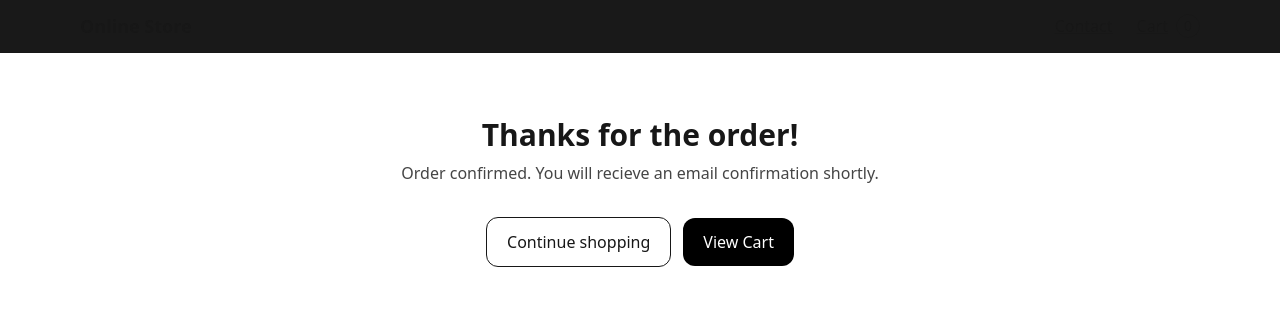
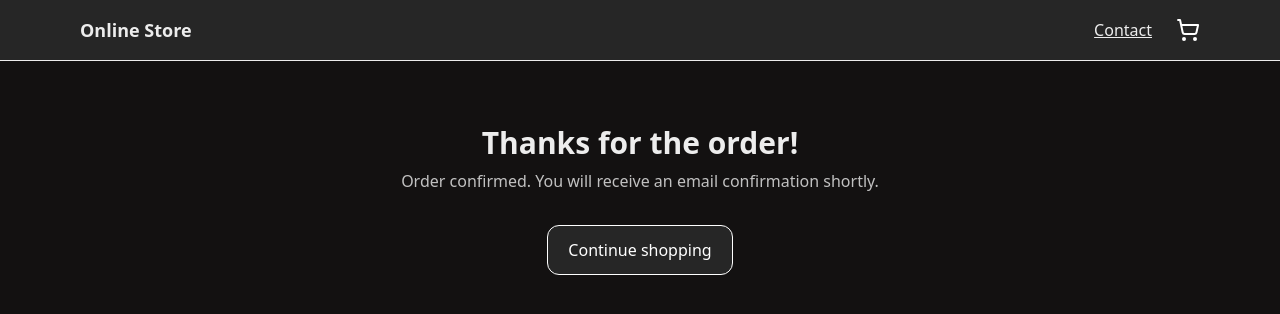
Before and after one commit to NoroffFEU/jsfw-2025-v1-stein-jsframeworks, a Next.js app in the folder online-store/online-store-next/: page /checkout/success in a window 1280 px wide. Shown: the top 314 px of the page. Built offline with nearby package versions, Linux system fonts and the light colour scheme.

Commit message:
Final fixes before delivery of assignment.

```diff
--- a/online-store/online-store-next/package.json
+++ b/online-store/online-store-next/package.json
@@ -15,6 +15,7 @@
   },
   "dependencies": {
     "@hookform/resolvers": "^5.2.1",
+    "lucide-react": "^0.544.0",
     "next": "15.5.0",
     "react": "19.1.0",
     "react-dom": "19.1.0",
--- a/online-store/online-store-next/postcss.config.mjs
+++ b/online-store/online-store-next/postcss.config.mjs
@@ -1,5 +1,6 @@
-export default {
+const config = {
   plugins: {
     "@tailwindcss/postcss": {},
   },
-}
+};
+export default config;
--- a/online-store/online-store-next/src/app/cart/page.tsx
+++ b/online-store/online-store-next/src/app/cart/page.tsx
@@ -99,7 +99,7 @@ export default function CartPage() {
         </div>
         <Link
           href="/checkout/success"
-          className="rounded-xl bg-black px-5 py-3 text-white hover:bg-neutral-800"
+          className="rounded-xl bg-neutral-800 px-5 py-3 text-white hover:bg-neutral-600"
         >
           Checkout
         </Link>
--- a/online-store/online-store-next/src/app/checkout/success/page.tsx
+++ b/online-store/online-store-next/src/app/checkout/success/page.tsx
@@ -1,39 +1,37 @@
 
 "use client";
 
-import { useEffect } from "react";
+import { useEffect, useRef } from "react";
 import Link from "next/link";
 import { useCart } from "@/store/cart";
 import { toast } from "sonner";
 
 export default function SuccessPage() {
   const clear = useCart((s) => s.clear);
+  const fired = useRef(false); // guard against Strict Mode double-invoke
 
   useEffect(() => {
+    if (fired.current) return;
+    fired.current = true;
+
     clear();
-        toast.success("Checkout successful! Cart is cleared.");
-
+    // Use a stable id so duplicate calls update instead of stacking
+    toast.success("Checkout successful! Cart is cleared.", { id: "checkout-success" });
   }, [clear]);
 
   return (
     <main className="mx-auto max-w-3xl px-4 py-16 text-center">
       <h1 className="mb-2 text-3xl font-bold">Thanks for the order!</h1>
-        <p className="opacity-80">
-        Order confirmed. You will recieve an email confirmation shortly.
-        </p>
+      <p className="opacity-80">Order confirmed. You will receive an email confirmation shortly.</p>
 
       <div className="mt-8 flex items-center justify-center gap-3">
-        <Link href="/" className="rounded-xl border px-5 py-3 hover:bg-neutral-800">
+        <Link
+          href="/"
+          className="rounded-xl border px-5 py-3 bg-neutral-800 text-white hover:bg-neutral-700"
+        >
           Continue shopping
         </Link>
-        <Link
-          href="/cart"
-          className="rounded-xl bg-black px-5 py-3 text-white hover:bg-neutral-800"
-        >
-          View Cart
-        </Link>
       </div>
-
     </main>
-    )
+  );
 }
--- a/online-store/online-store-next/src/app/contact/page.tsx
+++ b/online-store/online-store-next/src/app/contact/page.tsx
@@ -3,6 +3,7 @@
 import { useForm } from "react-hook-form";
 import { z } from "zod";
 import { zodResolver } from "@hookform/resolvers/zod";
+import type { SubmitHandler } from "react-hook-form";
 import { toast } from "sonner";
 
 const ContactSchema = z.object({
@@ -25,12 +26,12 @@ export default function ContactPage() {
         mode: "onTouched",
     });
 
-    const onSubmit = async (_data: ContactForm) => {
+    const onSubmit: SubmitHandler<ContactForm> = async () => {
         try {
             await new Promise((r) => setTimeout(r, 500));
             toast.success("Message sent, we will get back to you soon!");
             reset();
-        } catch (_error) {
+        } catch {
             toast.error("Something went wrong, please try again later.");
         }
     };
@@ -93,7 +94,7 @@ export default function ContactPage() {
           <button
             type="submit"
             disabled={isSubmitting}
-            className="rounded-xl bg-black px-5 py-3 text-white disabled:opacity-60"
+            className="rounded-xl bg-neutral-800 hover:bg-neutral-600 px-5 py-3 text-white disabled:opacity-60"
           >
             {isSubmitting ? "Sending..." : "Send Message"}
           </button>
--- a/online-store/online-store-next/src/app/globals.css
+++ b/online-store/online-store-next/src/app/globals.css
@@ -1,8 +1,18 @@
 @import "tailwindcss";
 
 
-:root { --background:#fff; --foreground:#171717; }
-@media (prefers-color-scheme: dark) {
-  :root { --background:#0a0a0a; --foreground:#ededed; }
+
+
+@import "tailwindcss";
+
+
+:root {
+  color-scheme: dark;
+  --background: #131111;
+  --foreground: #ededed;
 }
-body { background:var(--background); color:var(--foreground); }
+
+body {
+  background: var(--background);
+  color: var(--foreground);
+}
--- a/online-store/online-store-next/src/app/layout.tsx
+++ b/online-store/online-store-next/src/app/layout.tsx
@@ -21,7 +21,7 @@ export const metadata: Metadata = {
 
 export default function RootLayout({ children }: { children: React.ReactNode }) {
   return (
-    <html lang="en">
+    <html lang="en" className="theme-light">
       <body className={`${geistSans.variable} ${geistMono.variable} font-sans`}>
         <ToastProvider />
         <Header />
--- a/online-store/online-store-next/src/app/product/[id]/AddToCartButton.tsx
+++ b/online-store/online-store-next/src/app/product/[id]/AddToCartButton.tsx
@@ -20,7 +20,7 @@ export default function AddToCartButton({ id, title, imageUrl, price }: Props) {
           add({ id, title, imageUrl, price}, 1);
           toast.success(`Added ${title} to cart`);
         }}
-        className="rounded-xl bg-black px-5 py-3 text-white transition hover:bg-neutral-800"
+        className="rounded-xl bg-neutral-800 px-5 py-3 text-white transition hover:bg-neutral-600"
         >
             Add to cart
         </button>
--- a/online-store/online-store-next/src/components/Header.tsx
+++ b/online-store/online-store-next/src/components/Header.tsx
@@ -6,8 +6,8 @@ import HeaderCartBadge from "@/components/HeaderCartBadge";
 
 export default function Header() {
   return (
-    <header className="sticky top-0 z-40 border-b bg-black/90 backdrop-blur">
-      <nav className="mx-auto flex max-w-6xl items-center justify-between px-4 py-3">
+    <header className="sticky top-0 z-40 border-b bg-neutral-800 backdrop-blur">
+      <nav className="mx-auto flex max-w-6xl items-center justify-between px-4 py-4">
         <Link href="/" className="text-lg font-bold">
           Online Store
         </Link>
--- a/online-store/online-store-next/src/components/HeaderCartBadge.tsx
+++ b/online-store/online-store-next/src/components/HeaderCartBadge.tsx
@@ -2,17 +2,59 @@
 "use client";
 
 import Link from "next/link";
+import { ShoppingCart } from "lucide-react";
 import { useCart } from "@/store/cart";
+import { useMemo } from "react"
+
+
+export interface CartItem {
+  id: string
+  title?: string
+  imageUrl?: string
+  price: number | string
+  quantity?: number
+}
+
+type CartSlice = { items: CartItem[] }
 
 export default function HeaderCartBadge() {
-    const count = useCart((s) => s.count());
 
-    return (
-        <Link href="/cart" className="relative inline-flex items-center gap-2">
-            <span className="underline hover:no-underline">Cart</span>
-            <span className="grid h-6 min-w-6 place-items-center rounded-full border px-1 text-sm" aria-label={`Items in cart`}>
-                {count}
-            </span>
-        </Link>
-    );
+  const items = useCart((s: CartSlice) => s.items)
+
+  const { count, total } = useMemo(() => {
+    const c = items.reduce<number>((acc, it) => acc + (it.quantity ?? 1), 0)
+    const t = items.reduce<number>(
+      (acc, it) => acc + Number(it.price ?? 0) * (it.quantity ?? 1),
+      0
+    )
+    return { count: c, total: t }
+  }, [items])
+
+  const fmt = useMemo(
+    () => new Intl.NumberFormat("nb-NO", { style: "currency", currency: "NOK" }),
+    []
+  )
+
+  return (
+    <Link href="/cart" className="relative inline-flex items-center" aria-label="Open cart">
+      <ShoppingCart className="h-6 w-6 text-white" aria-hidden />
+      {count > 0 && (
+        <span
+          className="absolute -right-2 -top-2 min-w-5 h-5 px-1 rounded-full bg-white text-green-800
+                     text-[11px] font-bold leading-none flex items-center justify-center shadow"
+          aria-label={`${count} items in cart`}
+        >
+          {count}
+        </span>
+      )}
+      {count > 0 && (
+        <span
+          className="absolute left-1/2 top-7 -translate-x-1/2 text-[10px] leading-none
+                     text-white/80 whitespace-nowrap"
+        >
+          {fmt.format(total)}
+        </span>
+      )}
+    </Link>
+  )
 }
```
Also changed, not shown: 2 other files (tests, documents, lock files or other folders). Lines whose indentation alone changed are shown as unchanged.
